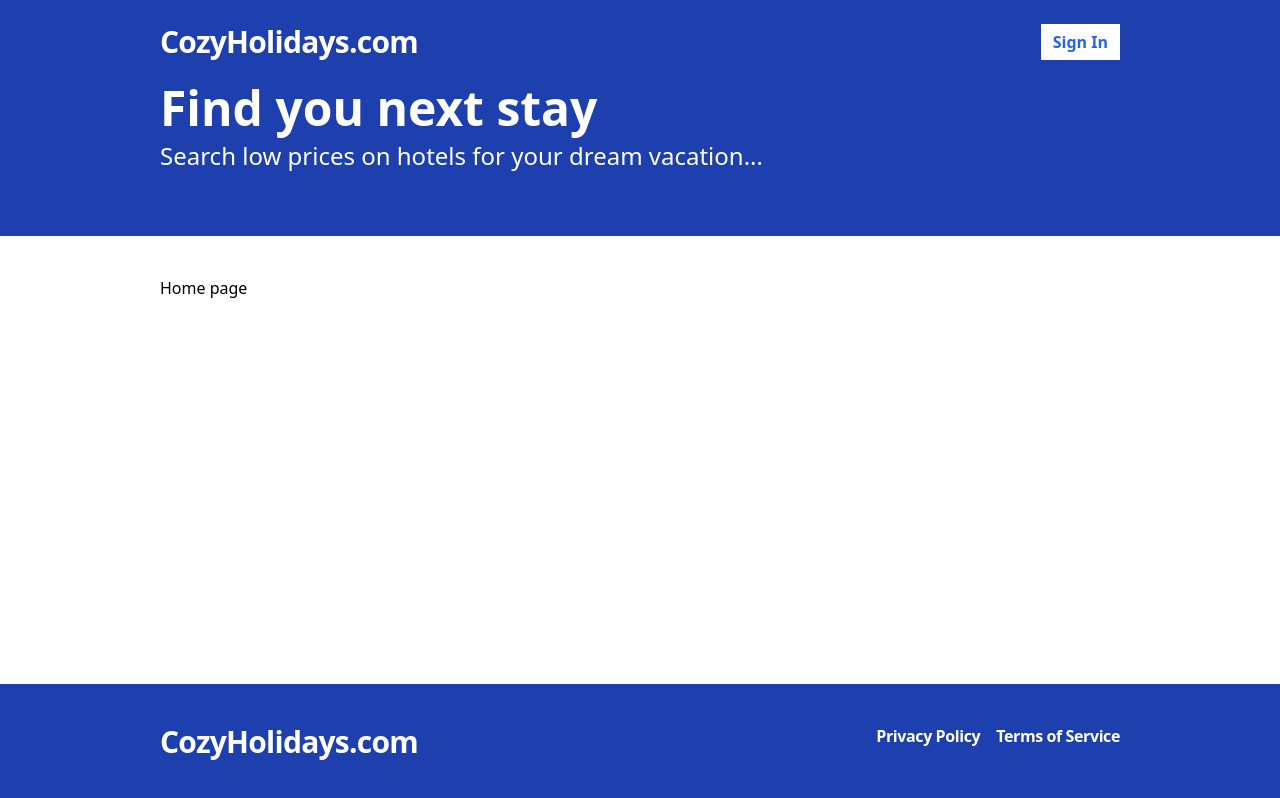
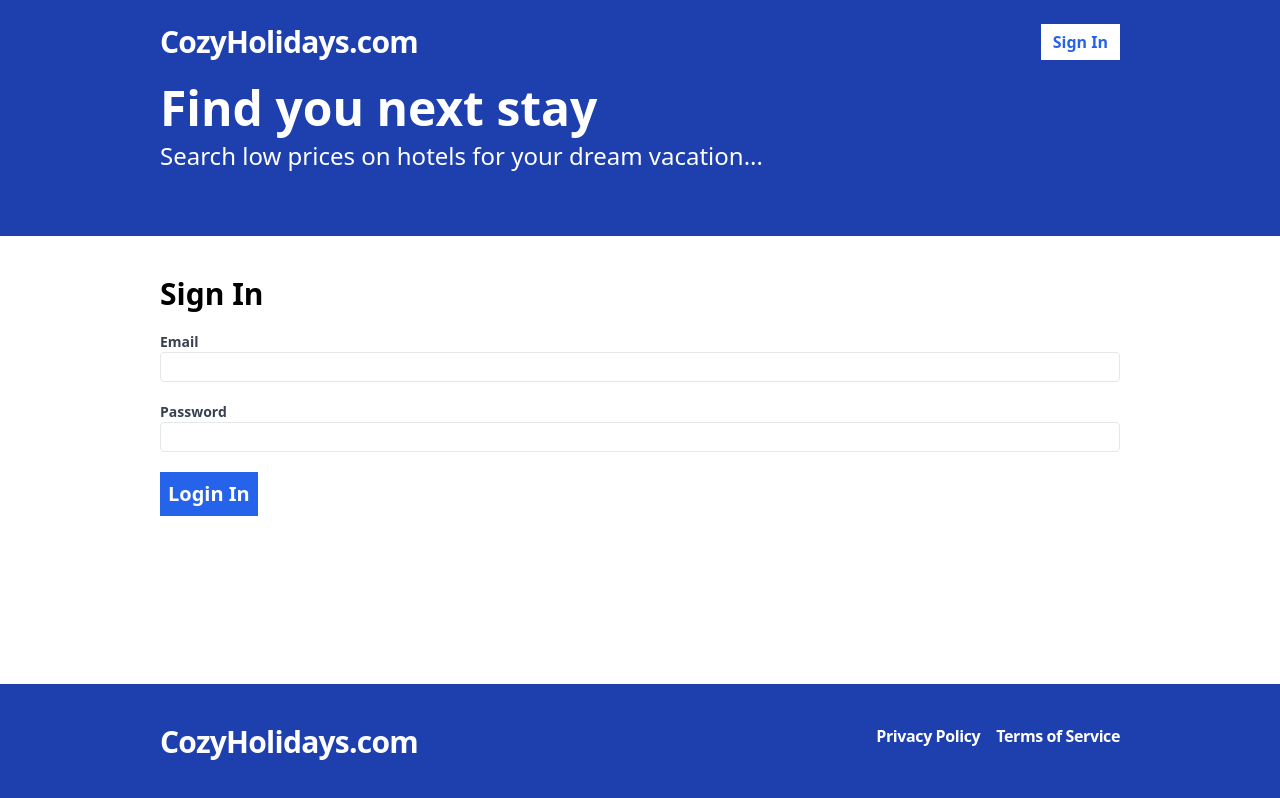
Before and after one commit to sanghvip/learning_mern, a React (Vite) app in the folder frontend/: page /sign-in in a window 1280 px wide. Before the commit this address led to /. Built offline with nearby package versions, Linux system fonts and the light colour scheme; no server answers.

Commit message:
signInPage changes

```diff
--- a/frontend/src/App.tsx
+++ b/frontend/src/App.tsx
@@ -1,6 +1,7 @@
 import { Navigate, Route, BrowserRouter as Router, Routes } from 'react-router-dom'
 import Layout from './layouts/Layout'
 import Register from './pages/Register';
+import SignIn from './pages/SignIn';
 
 function App() {
   return (
@@ -8,6 +9,7 @@
     <Routes>
         <Route path="/" element={<Layout><p>Home page</p></Layout>} />
         <Route path="/register" element={<Layout><Register /></Layout>} />
+        <Route path="/sign-in" element={<Layout><SignIn /></Layout>} />
         <Route path="*" element={<Navigate to="/" />} />
     </Routes>
    </Router>
--- a/frontend/src/api-client.ts
+++ b/frontend/src/api-client.ts
@@ -1,4 +1,5 @@
 import { RegisterFormData } from "./pages/Register";
+import { SignInFormData } from "./pages/SignIn";
 const API_BASE_URL = import.meta.env.VITE_API_BASE_URL;
 
 export const register = async (formData: RegisterFormData) => {
@@ -19,9 +20,26 @@
 
 };
 
+export const signIn = async (formData:SignInFormData)=> {
+    const response = await fetch(`${API_BASE_URL}/api/auth/login`,{
+        method: "POST",
+        credentials: "include",
+        headers: {
+            "Content-Type": "application/json"
+        },
+        body:JSON.stringify(formData),
+    })
+
+    const body = await response.json();
+    if(!response.ok){
+        throw new Error(body.message);
+    }
+    return body;
+}
+
 export const validateToken = async ()=> {
     const response = await fetch(`${API_BASE_URL}/api/auth/validate-token`,{
-        credentials: 'include',
+        credentials: "include",
     })
 
     if(!response.ok){
--- a/frontend/src/pages/Register.tsx
+++ b/frontend/src/pages/Register.tsx
@@ -11,9 +11,9 @@
     password: string,
     confirmPassword: string
 }
-const Register = () => {
+const Register = () =>  {
     const navigate = useNavigate();
-    const { showToast } = userAppContext();
+    const { showToast,isLoggedIn } = userAppContext();
     const { register, watch, handleSubmit, formState: { errors } } = useForm<RegisterFormData>();
     const mutation = useMutation(apiClient.register, {
         onSuccess: () => {
@@ -28,6 +28,7 @@
     const onSubmit = handleSubmit((data) => {
         mutation.mutate(data);
     });
+
     return (
         <form className="flex flex-col gap-5" onSubmit={onSubmit}>
             <h2 className="text-3xl font-bold">Create an account</h2>
--- /dev/null
+++ b/frontend/src/pages/SignIn.tsx
@@ -0,0 +1,54 @@
+import { useForm } from "react-hook-form";
+import { useMutation } from "react-query";
+import * as apiClient from '../api-client';
+import { userAppContext } from "../context/AppContext";
+import { useNavigate } from "react-router-dom";
+
+export type SignInFormData = {
+    email: string;
+    password: string;
+}
+const SignIn = () => {
+    const {showToast} = userAppContext();
+    const navigate = useNavigate();
+    const { register, formState: {errors}, handleSubmit } = useForm<SignInFormData>();
+    const mutation = useMutation(apiClient.signIn,{
+        onSuccess: async ()=> {
+            showToast({message:"SignIn successful",type: "SUCCESS"});
+            navigate("/");
+        },
+        onError: (error: Error)=>{
+            showToast({message:error.message,type: "ERROR"});
+        }
+    });
+
+    const onSubmit = handleSubmit((data) =>{
+        mutation.mutate(data);
+    });
+
+    return (
+        <form className="flex flex-col gap-5" onSubmit={onSubmit}>
+            <h2 className="text-3xl font-bold">Sign In</h2>
+            <label className="text-gray-700 text-sm font-bold flex-1" >
+                Email
+                <input type="email" className="border rounded w-full py-1 px-2 font-normal" {...register("email", { required: "This field is required" })}></input>
+                {errors.email && (
+                    <span className="text-red-500">{errors.email.message}</span>
+                )}
+            </label>
+            <label className="text-gray-700 text-sm font-bold flex-1" >
+                Password
+                <input type="password" className="border rounded w-full py-1 px-2 font-normal" {...register("password", { required: "This field is required", minLength: { value: 6, message: "Password must be atleast 6 characters" } })}></input>
+                {errors.password && (
+                    <span className="text-red-500">{errors.password.message}</span>
+                )}
+            </label>
+            <span>
+                <button type="submit" className="bg-blue-600 text-white p-2 font-bold hover:bg-blue-500 text-xl">Login In</button>
+            </span>
+        </form>
+    )
+};
+
+
+export default SignIn;
```
Also changed, not shown: 1 other file (tests, documents, lock files or other folders).
